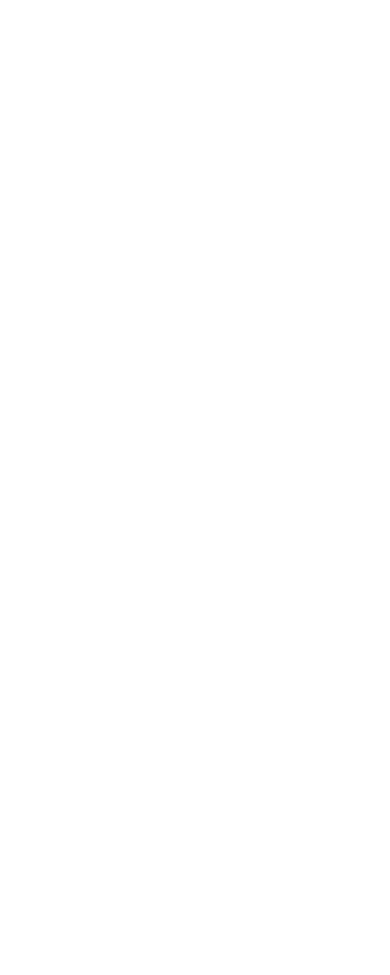
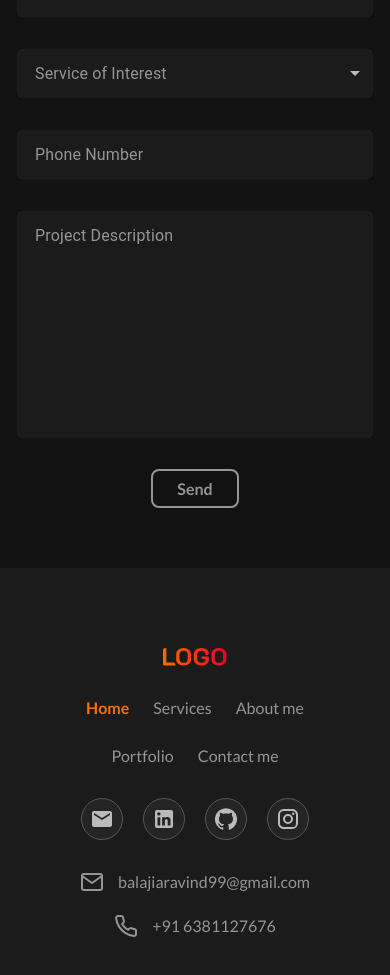
Before and after one commit to aravind-balaji-28/portfolio, a Next.js app: page / in a window 390 px wide. Shown: the part 5184-6159 px from the top of the page. Before the commit the page ends 4779 px from the top, so only its background shows below. Built offline with nearby package versions, Linux system fonts and the light colour scheme.

Commit message:
update footer

```diff
--- a/app/page.tsx
+++ b/app/page.tsx
@@ -24,7 +24,7 @@
   return (
     <div className={`flex items-center gap-[14px] ${className}`}>
       {icon}
-      <Typography variant="h6" className="text-[var(--white-dark-hover)]">
+      <Typography variant="h6" className="text-[var(--white-dark-hover)] text-[16px] md:text-[18px] lg:text-[20px]">
         {text}
       </Typography>
     </div>
@@ -47,19 +47,23 @@
       className="w-[64px] md:w-[72px] lg:w-[80px]"
     />
   }
-  const NavLink = (): React.JSX.Element => {
-    return <div className="header__links hidden lg:flex items-center gap-[3.75rem]">
+  const NavLink = ({
+    isShow = false,
+  }: {
+    isShow?: boolean;
+  }): React.JSX.Element => {
+    return <div className={`header__links ${isShow ? "flex" : "hidden"} lg:flex items-center gap-[24px] md:gap-[40px] lg:gap-[60px] flex-wrap justify-center items-center`}>
       {NAV_ITEMS.map((item) => (
         <Typography
           key={item}
           variant="h6"
           as="button"
           onClick={() => setActive(item)}
-          className={
-            active === item
-              ? "text-[var(--orange-normal)] font-semibold"
-              : "text-[var(--white-dark-hover)] hover:text-white cursor-pointer"
-          }
+          className={`text-[16px] md:text-[18px] lg:text-[20px] ${active === item
+            ? "text-[var(--orange-normal)] font-semibold"
+            : "text-[var(--white-dark-hover)] hover:text-white cursor-pointer"
+            }`}
+
         >
           {item}
         </Typography>
@@ -300,10 +304,10 @@
           </div>
         </div>
         {/* Contact Section */}
-        {/* <div className="contact flex flex-col items-center justify-center gap-[50px]">
+        <div className="contact flex flex-col items-center justify-center gap-[50px]">
           <SectionHeading className='contact__heading' title="Contact Me" description="Let’s Connect — Feel Free to Reach Out" />
           <div className="flex flex-col w-full max-w-[1012px] gap-[30px]">
-            <div className="flex w-full gap-[30px]">
+            <div className="flex flex-col md:flex-row lg:flex-row gap-[30px] w-full">
               <Input
                 className=""
                 id="name_id"
@@ -317,7 +321,7 @@
                 variant="outlined"
               />
             </div>
-            <div className="flex w-full gap-[30px]">
+            <div className="flex flex-col md:flex-row lg:flex-row gap-[30px] w-full">
               <Input
                 className=""
                 id="phone_number_id"
@@ -345,7 +349,7 @@
                 variant="outlined"
               />
             </div>
-            <div className="flex w-full gap-[30px] items-start">
+            <div className="flex flex-col md:flex-row lg:flex-row gap-[30px] w-full items-start">
               <Input
                 className=""
                 id="phone_number_id"
@@ -361,7 +365,7 @@
                 variant="outlined"
               />
             </div>
-            <div className="flex justify-end w-full">
+            <div className="flex justify-center md:justify-end lg:justify-end w-full">
               <Button
                 borderRadius="corner"
                 color="white"
@@ -371,16 +375,17 @@
                 text="Send"
                 type="button"
                 variant="outlined"
+                className="px-[1.5rem] py-[0.5rem] md:px-[1.75rem] md:py-[0.625rem] lg:px-[2.5rem] lg:py-[0.75rem]"
               />
             </div>
           </div>
-        </div> */}
+        </div>
       </div>
-      {/* <footer className="footer flex flex-col items-center gap-[50px] bg-[var(--dark-grey)] p-[80px]">
+      <footer className="footer flex flex-col items-center gap-[30px] md:gap-[40px] lg:gap-[50px] bg-[var(--dark-grey)] p-[80px]">
         <Logo />
-        <NavLink />
+        <NavLink isShow={true} />
         <SocialMediaIcons />
-        <div className="flex gap-[40px]">
+        <div className="flex flex-col items-center md:flex-row lg:flex-row  gap-[20px] md:gap-[30px] lg:gap-[40px]">
           <InfoCard
             icon={<MailSvg />}
             text="balajiaravind99@gmail.com"
@@ -390,7 +395,7 @@
             text="+91 6381127676"
           />
         </div>
-      </footer> */}
+      </footer>
     </div>
   );
 }
```
